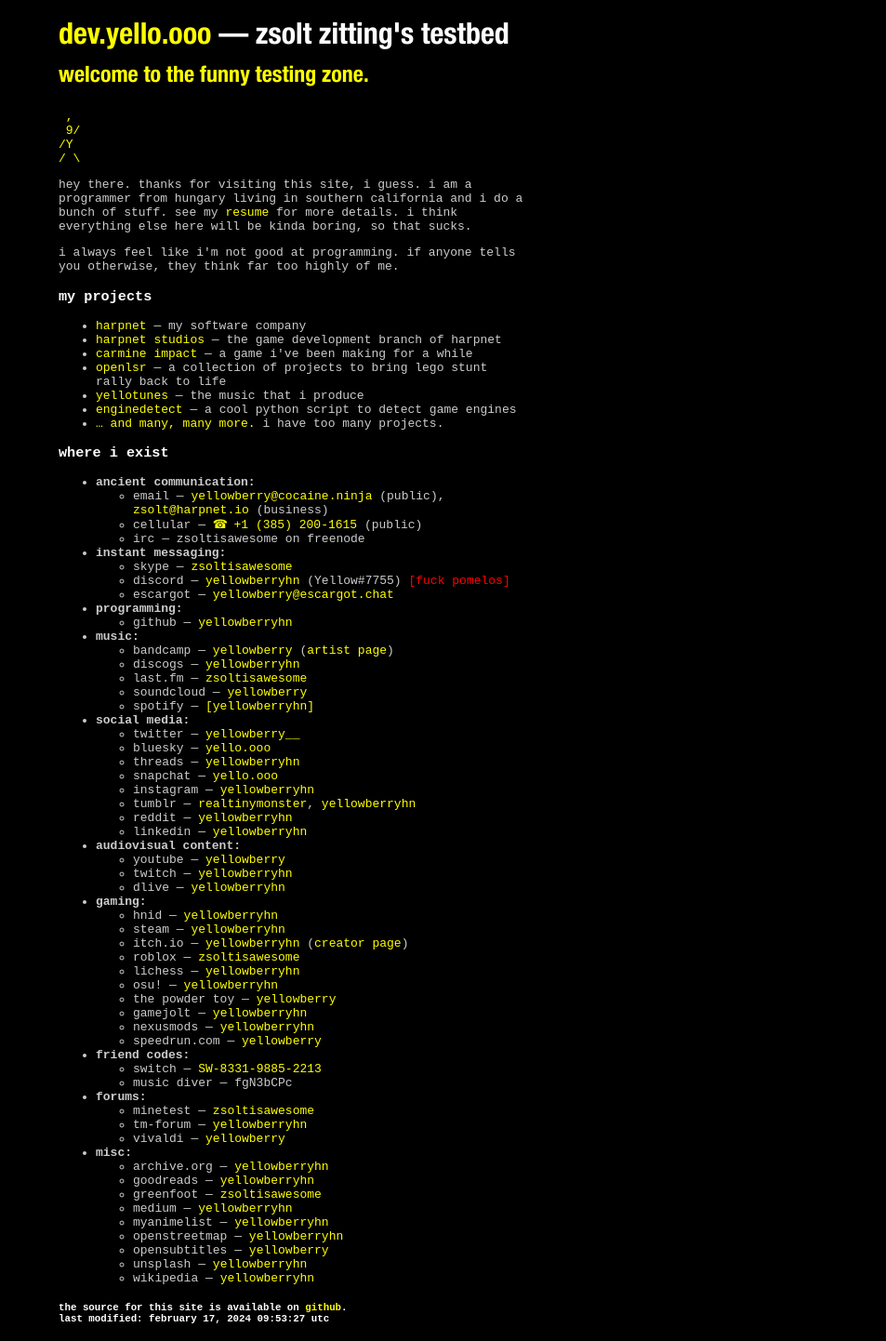
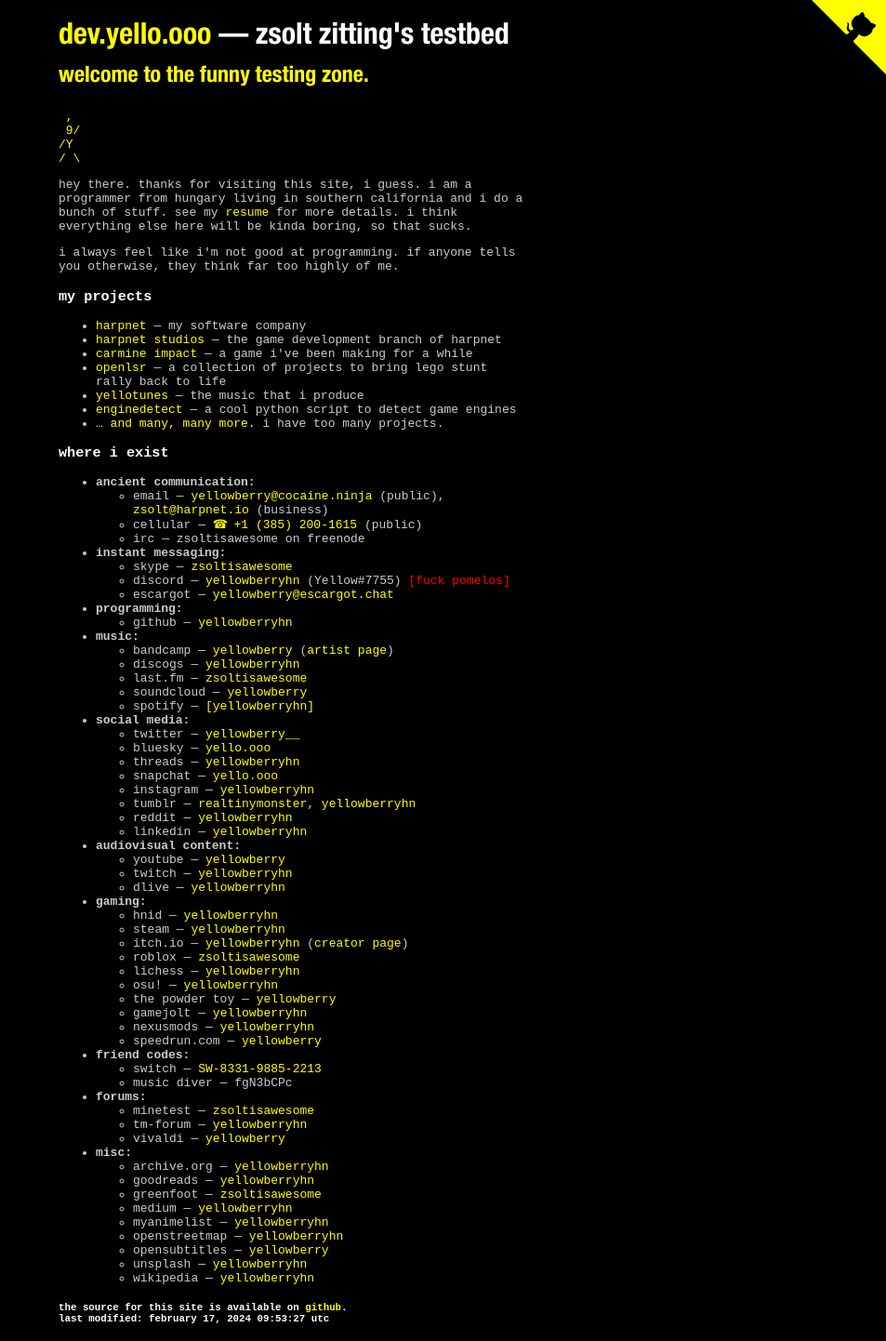
Before and after one commit to yellowberryHN/yello, a Jekyll site: the page built from index.md, in a window 1280 px wide. Shown: the whole page at 93% size, without its empty margins (327-1280 px from the left). Built offline with Jekyll 4.4.1, drawn with Linux system fonts in a browser that asks for light colours.

```diff
--- a/_layouts/default.html
+++ b/_layouts/default.html
@@ -2,14 +2,35 @@
 <html lang="{{ site.lang | default: "en-US" }}">
   <head>
     <meta charset="utf-8">
+    <meta http-equiv="X-UA-Compatible" content="IE=edge">
+
+    <meta name="mobile-web-app-capable" content="yes">
     <meta name="theme-color" content="#ffff00">
+    <meta name="apple-mobile-web-app-title" content="{{ site.title }}">
+    <meta name="apple-mobile-web-app-capable" content="yes">
     <meta name="apple-mobile-web-app-status-bar-style" content="#ffff00">
+    <meta name="msapplication-TileColor" content="#ffff00">
+    <meta name="msapplication-navbutton-color" content="#ffff00">
+    <meta name="application-name" content="{{ site.title }}">
+
     <meta name="viewport" content="width=device-width, initial-scale=1">
+
+    <meta name="og:site_name" content="{{ site.title }}">
+    <meta name="og:locale" content="{{ site.lang | default: 'en-US' | replace: '-', '_' }}">
+    <meta name="og:title" content="{{ page.title }}">
+    <meta name="og:url" content="{{ site.url }}{{ page.url }}">
+    {% if page.description %}
+    <meta name="og:description" content="{{ page.description }}">
+    {% endif %}
+    <meta name="og:type" content="website">
+    <meta name="twitter:site" content="@yellowberry__">
+
     <link rel="stylesheet" href="{{ "/assets/css/main.css" | relative_url }}">
     <link rel="icon" type="image/png" href="/assets/icon/icon-32.png">
     <title>{{ site.title }} — {{ page.title }}</title>
   </head>
   <body>
-    {{ content }}
+  <a href="https://github.com/yellowberryHN/yello" class="github-corner" aria-label="View source on GitHub"><svg width="80" height="80" viewBox="0 0 250 250" aria-hidden="true"><path d="M0,0 L115,115 L130,115 L142,142 L250,250 L250,0 Z"></path><path d="M128.3,109.0 C113.8,99.7 119.0,89.6 119.0,89.6 C122.0,82.7 120.5,78.6 120.5,78.6 C119.2,72.0 123.4,76.3 123.4,76.3 C127.3,80.9 125.5,87.3 125.5,87.3 C122.9,97.6 130.6,101.9 134.4,103.2" fill="currentColor" style="transform-origin: 130px 106px;" class="octo-arm"></path><path d="M115.0,115.0 C114.9,115.1 118.7,116.5 119.8,115.4 L133.7,101.6 C136.9,99.2 139.9,98.4 142.2,98.6 C133.8,88.0 127.5,74.4 143.8,58.0 C148.5,53.4 154.0,51.2 159.7,51.0 C160.3,49.4 163.2,43.6 171.4,40.1 C171.4,40.1 176.1,42.5 178.8,56.2 C183.1,58.6 187.2,61.8 190.9,65.4 C194.5,69.0 197.7,73.2 200.1,77.6 C213.8,80.2 216.3,84.9 216.3,84.9 C212.7,93.1 206.9,96.0 205.4,96.6 C205.1,102.4 203.0,107.8 198.3,112.5 C181.9,128.9 168.3,122.5 157.7,114.1 C157.9,116.9 156.7,120.9 152.7,124.9 L141.0,136.5 C139.8,137.7 141.6,141.9 141.8,141.8 Z" fill="currentColor" class="octo-body"></path></svg></a>
+  {{ content }}
   </body>
 </html>
--- a/_sass/base.scss
+++ b/_sass/base.scss
@@ -57,3 +57,22 @@ a[href^="tel:"]:before {
   pointer-events: none;
   user-select: none;
 }
+
+.github-corner {
+  position:absolute;
+  top: 0;
+  border: 0;
+  right: 0;
+  z-index: 10
+}
+
+.github-corner svg {
+  fill: $accentColor;
+  color: $backgroundColor;
+}
+
+@media (max-width: 480px) {
+  .github-corner {
+    display: none;
+  }
+}
```
